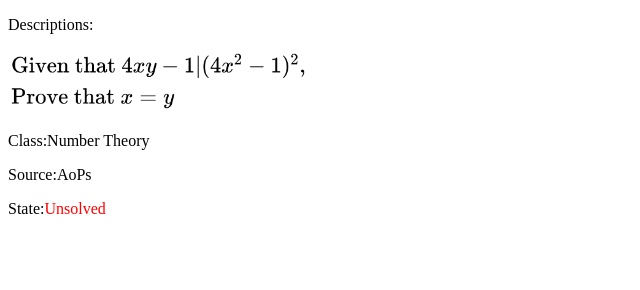
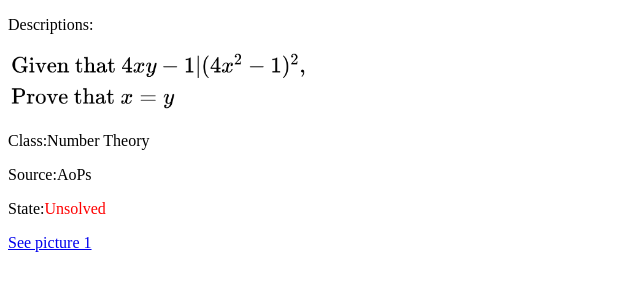
Before and after one commit to LLCDP/LLCDP.github.io, a plain HTML site: page SKTcenter/problems/P001.html in a window 1280 px wide. Shown: the whole page, without its empty margins (0-640 px from the left). Drawn offline with Linux system fonts and the light colour scheme.

Commit message:
Update Commit#2

```diff
--- a/SKTcenter/problems/P001.html
+++ b/SKTcenter/problems/P001.html
@@ -9,5 +9,6 @@
         <p>Class:Number Theory</p>
         <p>Source:AoPs</p>
         <p>State:<font color=red>Unsolved</font></p>
+        <p><a href="P001-1.jpg">See picture 1</a></p>
     </body>
 </html>
```
